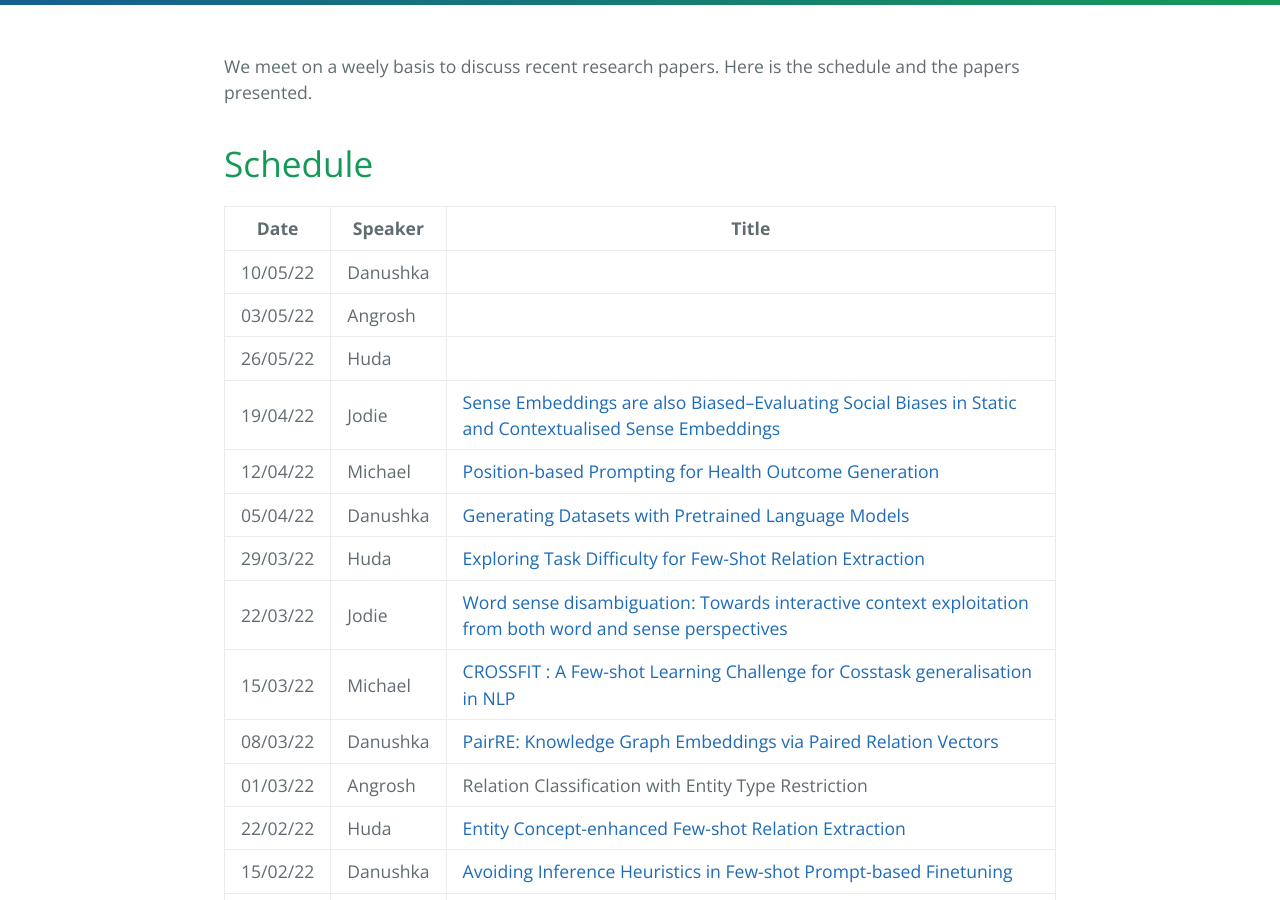
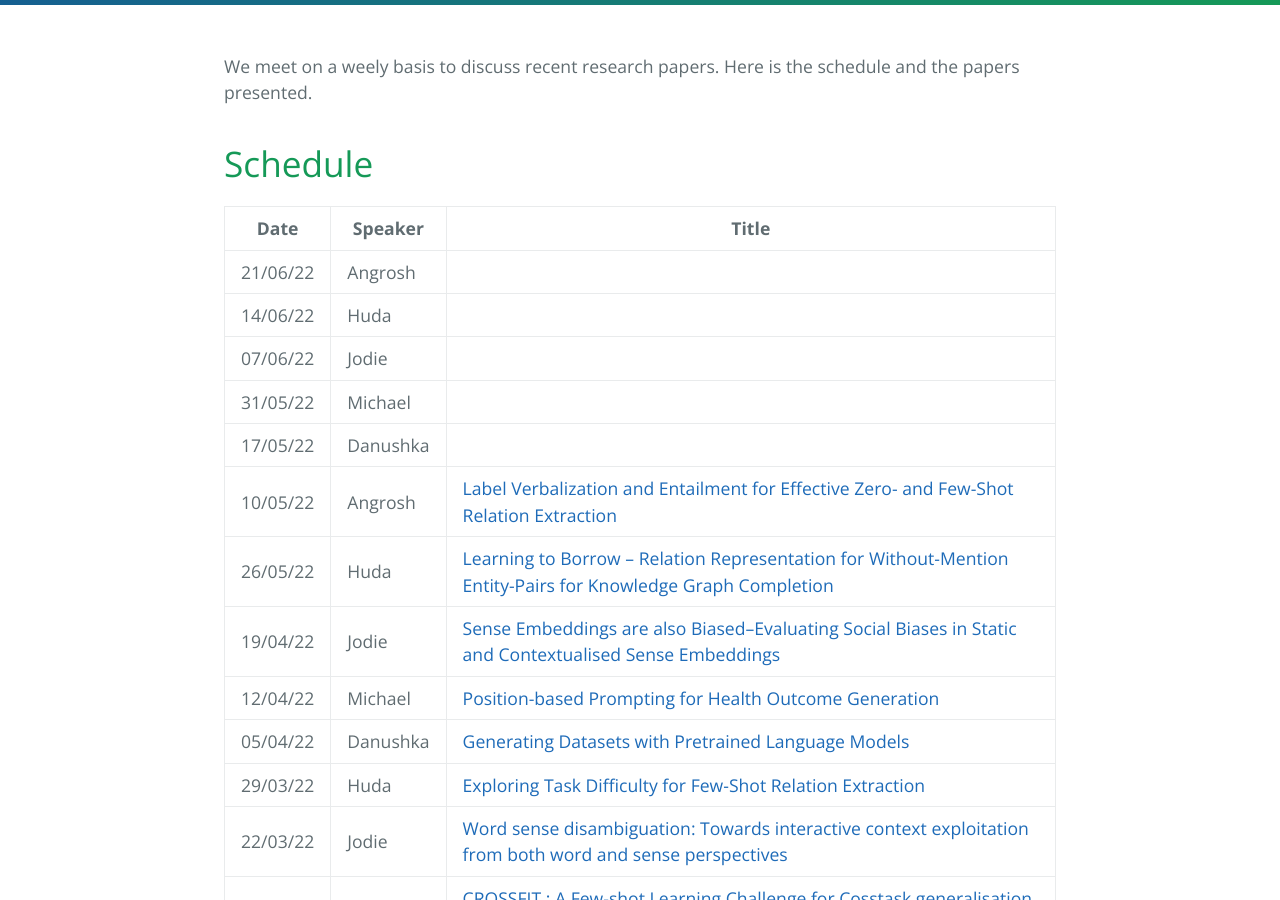
Before and after one commit to LivNLP/livnlp.github.io, a Jekyll site: the page built from reading.md, in a window 1280 px wide and 900 px high, scrolled down 368 px. Built offline with Jekyll 4.4.1, drawn with Linux system fonts in a browser that asks for light colours.

Commit message:
updating the schedule for June

```diff
--- a/reading.md
+++ b/reading.md
@@ -13,9 +13,13 @@ We meet on a weely basis to discuss recent research papers. Here is the schedule
 
 | Date | Speaker | Title |
 | ----- | ------- | ----- |
-| 10/05/22 | Danushka | |
-| 03/05/22 | Angrosh | |
-| 26/05/22 | Huda | |
+| 21/06/22 | Angrosh | |
+| 14/06/22 | Huda | |
+| 07/06/22 | Jodie | |
+| 31/05/22 | Michael | |
+| 17/05/22 | Danushka | |
+| 10/05/22 | Angrosh | [Label Verbalization and Entailment for Effective Zero- and Few-Shot Relation Extraction](https://aclanthology.org/2021.emnlp-main.92/)|
+| 26/05/22 | Huda | [Learning to Borrow -- Relation Representation for Without-Mention Entity-Pairs for Knowledge Graph Completion](https://arxiv.org/abs/2204.13097)|
 | 19/04/22 | Jodie |[Sense Embeddings are also Biased--Evaluating Social Biases in Static and Contextualised Sense Embeddings](https://arxiv.org/abs/2203.07523) |
 | 12/04/22 | Michael | [Position-based Prompting for Health Outcome Generation](https://arxiv.org/abs/2204.03489)|
 | 05/04/22 | Danushka | [Generating Datasets with Pretrained Language Models](https://aclanthology.org/2021.emnlp-main.555/)|
```
